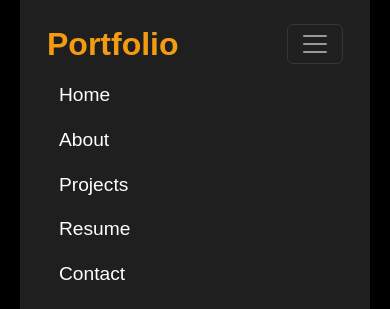
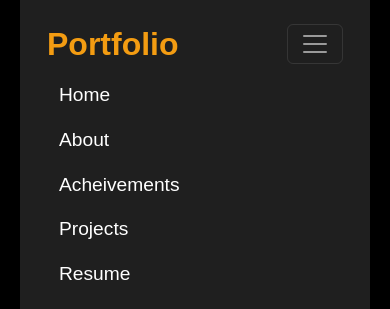
Before and after one commit to shabir250103/shabir_portfolio, a Django app: page /mobile_view in a window 390 px wide, after a click that opens the changed part. Shown: the top 309 px of the page. Run offline with Django 5.2, Linux system fonts and the light colour scheme; parts of the project's set-up code (start-up, migrations or seed data) failed here and were passed over.

Commit message:
Update mobile.html

```diff
--- a/templates/pages/mobile.html
+++ b/templates/pages/mobile.html
@@ -91,6 +91,7 @@
                 <ul class="navbar-nav">
                     <li class="nav-item"><a class="nav-link" href="#home">Home</a></li>
                     <li class="nav-item"><a class="nav-link" href="#about">About</a></li>
+                     <li class="nav-item"><a class="nav-link" href="/achievements">Acheivements</a></li>
                     <li class="nav-item"><a class="nav-link" href="/project">Projects</a></li>
                     <li class="nav-item"><a class="nav-link" href="/resume">Resume</a></li>
                     <li class="nav-item"><a class="nav-link" href="/contact">Contact</a></li>
```
